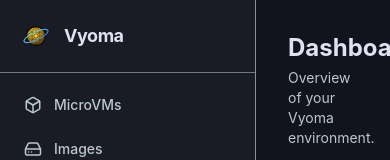
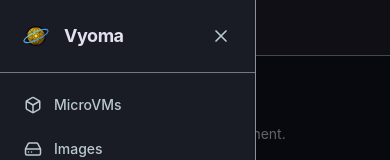
Before and after one commit to VyomaVM/Vyoma, a React (Vite) app in the folder ui/: page / in a window 390 px wide. Shown: the top 160 px of the page. Built offline with nearby package versions, Linux system fonts and the light colour scheme; no server answers.

Commit message:
feat: implement responsive sidebar and error boundary in layout

```diff
--- a/ui/src/app/layout.tsx
+++ b/ui/src/app/layout.tsx
@@ -1,5 +1,10 @@
+import { useRef } from 'react';
 import { Outlet, useLocation } from 'react-router-dom';
+import { Menu, X } from 'lucide-react';
 import { SidebarItem } from '../components/ui';
+import { useUIStore } from '../stores/ui.store';
+import { ErrorBoundary } from '../components/ErrorBoundary';
+import { useFocusOnNavigate } from '../hooks/useFocusOnNavigate';
 
 import {
   Box, HardDrive, Database, Globe, History, GitBranch,
@@ -25,11 +30,37 @@
 export function AppLayout() {
   const location = useLocation();
   const currentPath = location.pathname;
+  const mainRef = useRef<HTMLElement>(null);
+  const { sidebarOpen, setSidebarOpen } = useUIStore();
+
+  useFocusOnNavigate(mainRef);
+
+  const closeSidebarOnMobile = () => {
+    if (window.innerWidth < 768) {
+      setSidebarOpen(false);
+    }
+  };
 
   return (
     <div className="flex h-screen bg-background text-foreground font-sans overflow-hidden">
-      <aside className="w-64 bg-sidebar border-r border-sidebar-border flex flex-col shrink-0">
-        <div className="p-5 flex items-center gap-3 border-b border-sidebar-border/80">
+
+      {/* Mobile Sidebar Overlay */}
+      {sidebarOpen && (
+        <div
+          className="fixed inset-0 bg-black/50 z-40 md:hidden transition-opacity"
+          onClick={() => setSidebarOpen(false)}
+          aria-hidden="true"
+        />
+      )}
+
+      {/* Sidebar */}
+      <aside
+        className={`fixed md:relative z-50 w-64 h-full bg-sidebar border-r border-sidebar-border flex flex-col shrink-0 transition-transform duration-300 ease-in-out ${
+          sidebarOpen ? 'translate-x-0' : '-translate-x-full md:translate-x-0'
+        }`}
+      >
+        <div className="p-5 flex items-center justify-between gap-3 border-b border-sidebar-border/80">
+          <div className="flex items-center gap-3">
             <div className="w-8 h-8 rounded-lg flex items-center justify-center">
               <svg className="nav__icon" width="28" height="28" viewBox="0 0 64 64" fill="none">
                 <defs>
@@ -61,13 +92,21 @@
             </div>
             <h1 className="font-bold text-lg tracking-tight text-foreground">Vyoma</h1>
           </div>
+          <button
+            className="md:hidden text-muted-foreground hover:text-foreground p-1 rounded-md"
+            onClick={() => setSidebarOpen(false)}
+            aria-label="Close sidebar"
+          >
+            <X size={20} />
+          </button>
+        </div>
 
         <nav className="flex-1 p-3 space-y-1 overflow-y-auto">
           {tabs.map((tab, index) => {
             const isGroupEnd = index === 3 || index === 7;
             const active = currentPath.startsWith(tab.path) || (tab.path === '/' && currentPath === '/');
             return (
-              <div key={tab.id}>
+              <div key={tab.id} onClick={closeSidebarOnMobile}>
                 <SidebarItem
                   icon={tab.icon}
                   label={tab.label}
@@ -93,9 +132,31 @@
         </div>
       </aside>
 
-      <main className="flex-1 overflow-auto bg-background relative">
+      {/* Main Content Area */}
+      <div className="flex-1 flex flex-col min-w-0 overflow-hidden relative">
+        {/* Mobile Header */}
+        <header className="md:hidden h-14 border-b border-border bg-card flex items-center px-4 shrink-0">
+          <button
+            onClick={() => setSidebarOpen(true)}
+            className="text-foreground p-2 -ml-2 rounded-md hover:bg-muted"
+            aria-label="Open sidebar"
+          >
+            <Menu size={20} />
+          </button>
+          <span className="font-bold ml-2">Vyoma</span>
+        </header>
+
+        <main
+          ref={mainRef}
+          tabIndex={-1}
+          aria-label="Main content"
+          className="flex-1 overflow-auto bg-background relative focus:outline-none"
+        >
+          <ErrorBoundary>
             <Outlet />
+          </ErrorBoundary>
         </main>
+      </div>
     </div>
   );
 }
```
Lines whose indentation alone changed are shown as unchanged.
